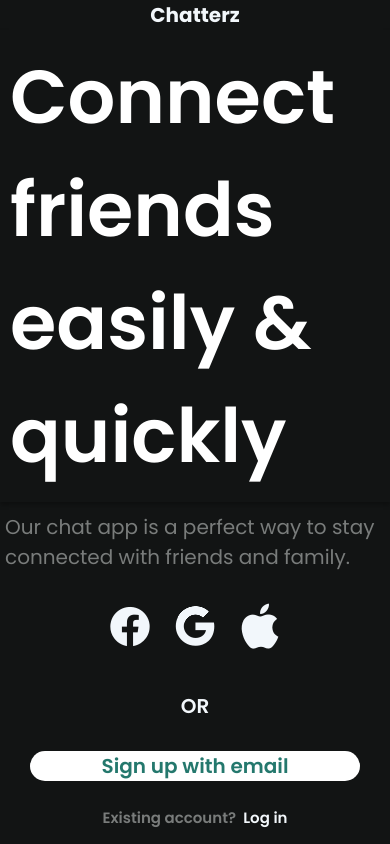
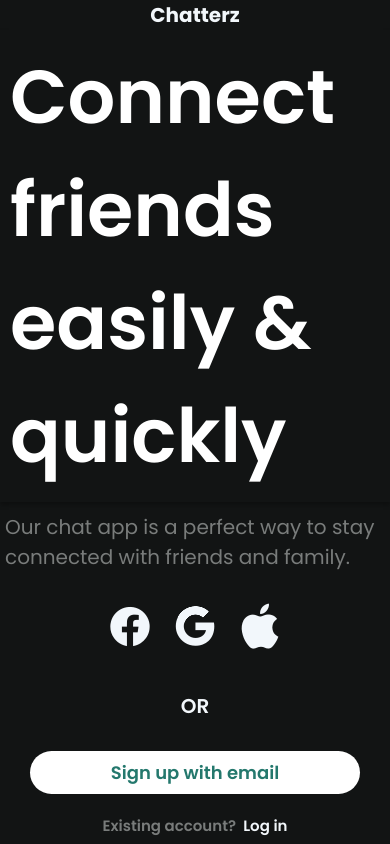
Before and after one commit to anilyavas/Chatterz, a React Native app: screen /OnBoarding in a window 390 px wide. Built offline with nearby package versions, Linux system fonts and the light colour scheme.

Commit message:
onpress navigation

```diff
--- a/App.js
+++ b/App.js
@@ -3,7 +3,6 @@ import { StyleSheet, Text, View } from 'react-native';
 import { useFonts } from 'expo-font';
 import * as SplashScreen from 'expo-splash-screen';
 import { useCallback } from 'react';
-import OnBoardingScreen from './screens/OnBoardingScreen';
 import RootNavigation from './navigation/RootNavigation';
 
 SplashScreen.preventAutoHideAsync();
--- a/navigation/RootNavigation.js
+++ b/navigation/RootNavigation.js
@@ -11,7 +11,7 @@ const RootNavigation = () => {
     <NavigationContainer>
       <Stack.Navigator
         screenOptions={{ headerShown: false }}
-        initialRouteName='Login'
+        initialRouteName='OnBoarding'
       >
         <Stack.Screen name='OnBoarding' component={OnBoardingScreen} />
         <Stack.Screen name='Login' component={Login} />
--- a/screens/OnBoardingScreen.js
+++ b/screens/OnBoardingScreen.js
@@ -7,11 +7,10 @@ import {
   Dimensions,
 } from 'react-native';
 import { colors } from '../constants/colors';
-import { AntDesign, Ionicons } from '@expo/vector-icons';
 import SocialContainer from '../components/SocialContainer';
 
 const { width, height } = Dimensions.get('window');
-const OnBoardingScreen = () => {
+const OnBoardingScreen = ({ navigation }) => {
   return (
     <SafeAreaView style={styles.container}>
       <Text style={styles.title}>Chatterz</Text>
@@ -29,13 +28,17 @@ const OnBoardingScreen = () => {
         <Text style={styles.text}>OR</Text>
       </View>
       <View style={{ paddingTop: 30 }}>
-        <Pressable style={styles.button}>
+        <Pressable
+          onPress={() => navigation.navigate('Signup')}
+          style={styles.button}
+        >
           <Text
             style={{
               fontFamily: 'Poppins-SemiBold',
               color: colors.green,
-              fontSize: 20,
+              fontSize: 18,
               alignSelf: 'center',
+              paddingVertical: 8,
             }}
           >
             Sign up with email
@@ -44,7 +47,7 @@ const OnBoardingScreen = () => {
       </View>
       <View
         style={{
-          paddingTop: 25,
+          paddingTop: 20,
           justifyContent: 'center',
           alignItems: 'center',
         }}
@@ -57,7 +60,7 @@ const OnBoardingScreen = () => {
           }}
         >
           Existing account?{' '}
-          <Pressable>
+          <Pressable onPress={() => navigation.navigate('Login')}>
             <Text style={{ color: colors.snow, fontSize: 15 }}> Log in</Text>
           </Pressable>
         </Text>
```
Also changed, not shown: screens/Login.js (+1 -8 lines).
